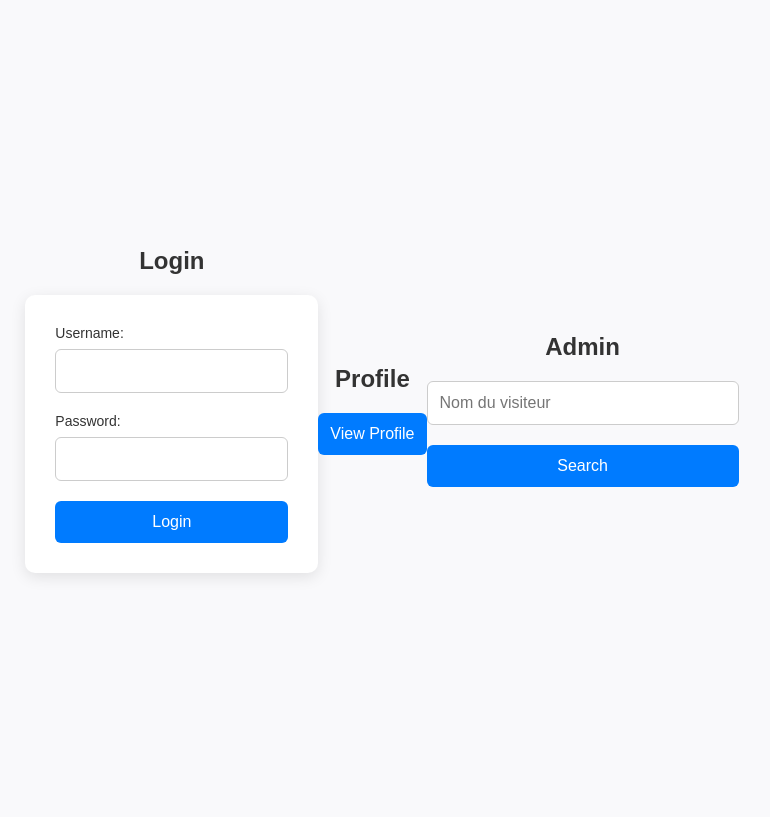
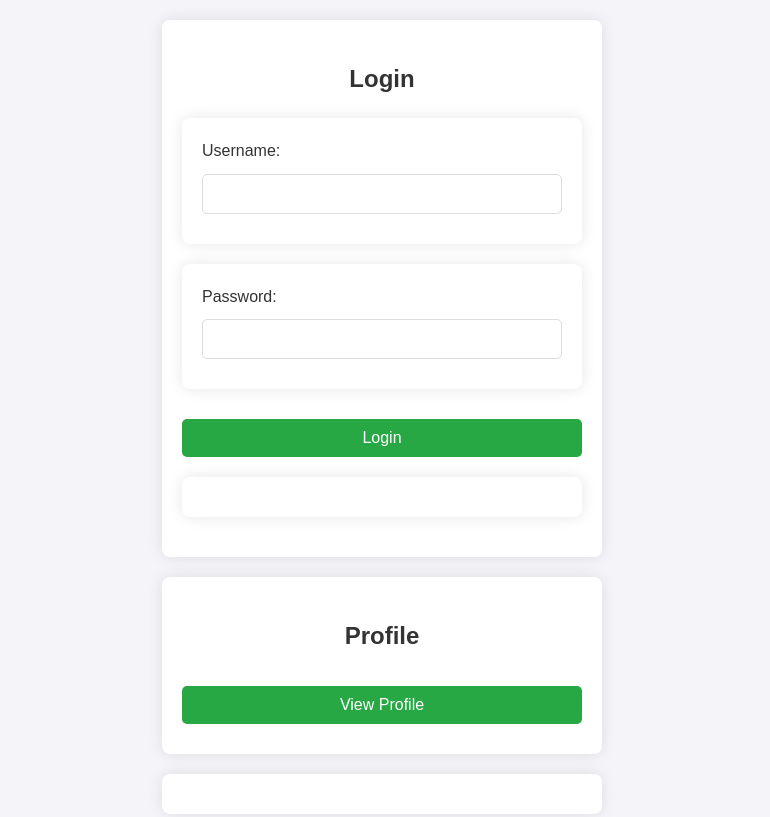
Before and after one commit to Gorfort/P_Prod-Passeport, a website: page nodejswebshop/app/src/formulaire_login.html in a window 1280 px wide. Shown: the top 817 px of the page, without its empty margins (258-1028 px from the left). Drawn offline with Linux system fonts and the light colour scheme.

Commit message:
Update style.css

```diff
--- a/nodejswebshop/app/src/style.css
+++ b/nodejswebshop/app/src/style.css
@@ -1,78 +1,97 @@
 /* General Styles */
 body {
     font-family: Arial, sans-serif;
-    background-color: #f9f9fb;
-    display: flex;
-    justify-content: center;
-    align-items: center;
-    height: 100vh;
     margin: 0;
     padding: 0;
-  }
-
-  /* Form Container */
-  form {
-    background-color: #fff;
-    border-radius: 10px;
-    box-shadow: 0 4px 15px rgba(0, 0, 0, 0.1);
-    padding: 30px;
-    width: 100%;
-    max-width: 400px;
-    box-sizing: border-box;
-    text-align: center; /* Center the content inside the form */
+    background-color: #f4f4f9;
+    color: #333;
+    line-height: 1.6;
   }
 
   h2 {
     color: #333;
+    text-align: center;
     margin-bottom: 20px;
-    text-align: center; /* Ensure the heading is centered */
   }
 
-  /* Input Styles */
-  label {
-    display: block;
-    font-size: 14px;
-    margin-bottom: 8px;
-    color: #333;
-    text-align: left; /* Keep the labels aligned to the left */
+  /* Form and Section Containers */
+  div {
+    background-color: #fff;
+    border-radius: 8px;
+    box-shadow: 0 0 15px rgba(0, 0, 0, 0.1);
+    padding: 20px;
+    margin: 20px auto;
+    max-width: 400px;
+  }
+
+  input,
+  button {
+    width: 100%;
+    padding: 10px;
+    margin: 10px 0;
+    border-radius: 5px;
+    border: 1px solid #ccc;
   }
 
   input[type="text"],
   input[type="password"] {
-    width: 100%;
-    padding: 12px;
-    margin-bottom: 20px;
-    border: 1px solid #ccc;
-    border-radius: 6px;
+    font-size: 16px;
+    border: 1px solid #ddd;
     box-sizing: border-box;
-    font-size: 16px;
   }
 
-  /* Button Styles */
   button {
-    width: 100%;
-    padding: 12px;
-    background-color: #007bff;
+    background-color: #28a745;
     color: #fff;
+    font-size: 16px;
     border: none;
-    border-radius: 6px;
-    font-size: 16px;
     cursor: pointer;
     transition: background-color 0.3s;
   }
 
   button:hover {
-    background-color: #0056b3;
+    background-color: #218838;
   }
 
-  /* Mobile Responsive */
+  /* Error Message */
+  #errorMessage {
+    text-align: center;
+    color: red;
+    margin-top: 10px;
+  }
+
+  /* Profile and Search Sections */
+  #userProfile,
+  #searchResults {
+    text-align: left;
+  }
+
+  #userProfile h3,
+  #searchResults h3 {
+    text-align: center;
+    color: #444;
+  }
+
+  p {
+    margin: 10px 0;
+  }
+
+  hr {
+    border: 0;
+    height: 1px;
+    background-color: #ccc;
+    margin: 20px 0;
+  }
+
+  /* Responsive Design */
   @media screen and (max-width: 600px) {
-    form {
-      padding: 20px;
+    div {
+      margin: 10px;
+      padding: 15px;
     }
 
-    input,
-    button {
-      padding: 10px;
+    button,
+    input {
+      padding: 8px;
     }
   }
```
